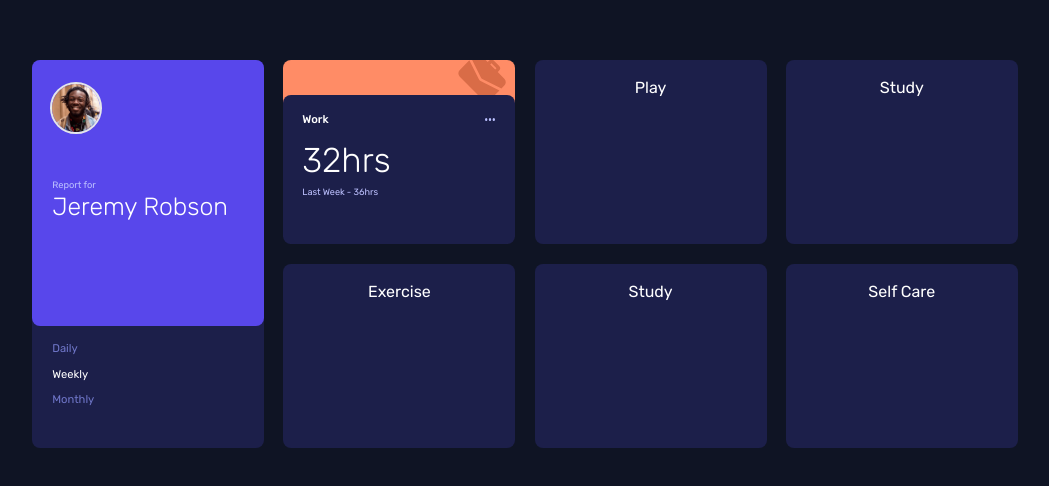
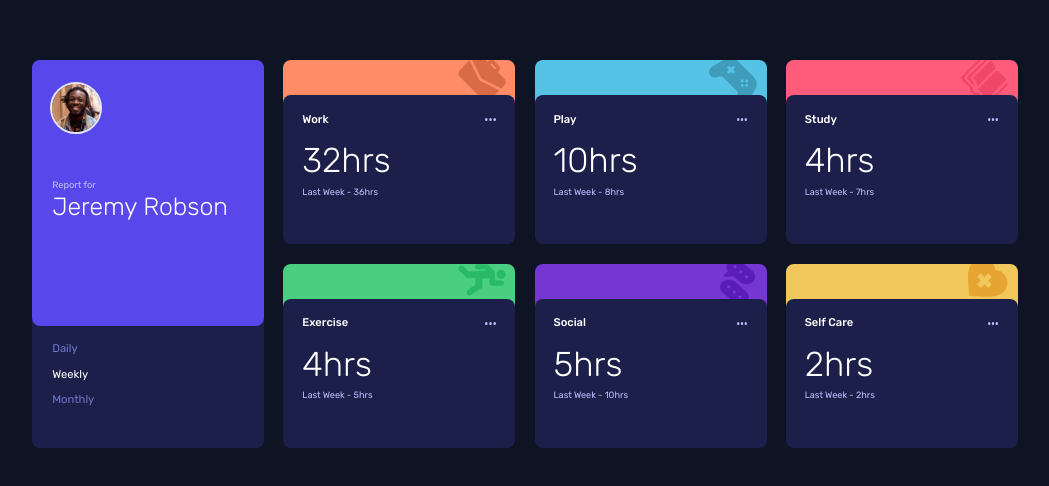
Before and after one commit to pkthunder87/time-tracker, a React (Vite) app: page / in a window 1280 px wide. Shown: the part 146-632 px from the top of the page, without its empty margins (115-1164 px from the left). Built offline with nearby package versions, Linux system fonts and the light colour scheme.

Commit message:
Feat: Finish static desktop design

```diff
--- a/src/components/AppLayout.jsx
+++ b/src/components/AppLayout.jsx
@@ -1,47 +1,65 @@
+import TimeBox from './TimeBox';
 import UserBox from './UserBox';
 
 function AppLayout() {
   return (
     <div className=" grid h-[48.5dvh] w-[77dvw] grid-cols-4 grid-rows-2 gap-[1.2rem] text-white">
       <UserBox />
-      <div className=" grid h-full grid-rows-[19%_81%] rounded-xl bg-primary-light-orange text-base">
-        <div className="  flex justify-end overflow-hidden rounded-lg bg-primary-light-orange">
-          <img
-            className="-mt-[.4rem] mr-[.6rem] h-12 w-12"
-            src="./icon-work.svg"
-            alt="suitcase"
-          />
-        </div>
-        <div className="rounded-lg bg-neutral-dark-blue p-[1.18rem] font-light">
-          <div className="-mt-[.4rem] flex items-center justify-between text-[.7rem] font-medium">
-            <p>Work</p>
-            <img
-              className="mr-[.1rem] h-[.2rem] w-[.64rem]"
-              src="./icon-ellipsis.svg"
-              alt="suitcase"
-            />
-          </div>
-          <p className="mt-[1.12rem] text-[2.15rem] ">32hrs</p>
-          <p className=" mt-[.4rem] text-[.57rem] font-normal  text-neutral-pale-blue">
-            Last Week - 36hrs
-          </p>
-        </div>
-      </div>
-      <div className=" flex h-full justify-center rounded-lg bg-neutral-dark-blue p-4 text-base">
-        Play
-      </div>
-      <div className=" flex h-full justify-center rounded-lg bg-neutral-dark-blue p-4 text-base">
-        Study
-      </div>
-      <div className=" flex h-full justify-center rounded-lg bg-neutral-dark-blue p-4 text-base">
-        Exercise
-      </div>
-      <div className=" flex h-full justify-center rounded-lg bg-neutral-dark-blue p-4 text-base">
-        Study
-      </div>
-      <div className=" flex h-full justify-center rounded-lg bg-neutral-dark-blue p-4 text-base">
-        Self Care
-      </div>
+
+      <TimeBox
+        activityIcon="icon-work.svg"
+        activityColor="bg-primary-light-orange"
+        activity="Work"
+        currentDuration="32"
+        previousDuration="36"
+      />
+
+      <TimeBox
+        activityIcon="icon-play.svg"
+        iconPosition="-mt-[.2rem] mr-[.6rem]"
+        activityColor="bg-primary-soft-blue"
+        activity="Play"
+        currentDuration="10"
+        previousDuration="8"
+      />
+
+      <TimeBox
+        activityIcon="icon-study.svg"
+        iconPosition="-mt-[.2rem] mr-[.6rem]"
+        activityColor="bg-primary-light-red"
+        activity="Study"
+        currentDuration="4"
+        previousDuration="7"
+      />
+
+      <TimeBox
+        activityIcon="icon-exercise.svg"
+        iconSize="h-8 w-12"
+        iconPosition=" mr-[.6rem]"
+        activityColor="bg-primary-lime-green"
+        activity="Exercise"
+        currentDuration="4"
+        previousDuration="5"
+      />
+
+      <TimeBox
+        activityIcon="icon-social.svg"
+        iconSize="h-14 w-12"
+        iconPosition="-mt-2 mr-2"
+        activityColor="bg-primary-violet"
+        activity="Social"
+        currentDuration="5"
+        previousDuration="10"
+      />
+
+      <TimeBox
+        activityIcon="icon-self-care.svg"
+        iconSize="h-10 w-10"
+        activityColor="bg-primary-yellow"
+        activity="Self Care"
+        currentDuration="2"
+        previousDuration="2"
+      />
     </div>
   );
 }
--- /dev/null
+++ b/src/components/TimeBox.jsx
@@ -0,0 +1,41 @@
+function TimeBox({
+  activityIcon,
+  iconSize = 'h-12 w-12',
+  iconPosition = '-mt-[.4rem] mr-[.6rem] ',
+  activityColor,
+  activity,
+  currentDuration,
+  previousDuration,
+}) {
+  return (
+    <div
+      className={`grid h-full grid-rows-[19%_81%] rounded-xl ${activityColor} text-base`}
+    >
+      <div
+        className={`flex justify-end overflow-hidden rounded-lg ${activityColor} `}
+      >
+        <img
+          className={`${iconSize} ${iconPosition}`}
+          src={activityIcon}
+          alt="suitcase"
+        />
+      </div>
+      <div className="group cursor-pointer rounded-lg bg-neutral-dark-blue p-[1.18rem] font-light focus-within:brightness-100 hover:brightness-[1.75]">
+        <div className="-mt-[.4rem] flex items-center justify-between text-[.7rem] font-medium">
+          <p>{activity}</p>
+          <img
+            className="mr-[.05rem] h-[.2rem] w-[.65rem] cursor-pointer hover:brightness-150 "
+            src="./icon-ellipsis.svg"
+            alt="suitcase"
+          />
+        </div>
+        <p className="mt-[1.12rem] text-[2.15rem] ">{currentDuration}hrs</p>
+        <p className=" mt-[.4rem] text-[.57rem] font-normal  text-neutral-pale-blue group-hover:text-neutral-desaturated-blue">
+          Last Week - {previousDuration}hrs
+        </p>
+      </div>
+    </div>
+  );
+}
+
+export default TimeBox;
--- a/tailwind.config.js
+++ b/tailwind.config.js
@@ -20,7 +20,7 @@ export default {
         'primary-light-red': 'hsl(348, 100%, 68%)',
         'primary-lime-green': 'hsl(145, 58%, 55%)',
         'primary-violet': 'hsl(264, 64%, 52%)',
-        'primary-soft-orange': ' hsl(43, 84%, 65%)',
+        'primary-yellow': ' hsl(43, 84%, 65%)',
         'neutral-very-dark-blue': 'hsl(226, 43%, 10%)',
         'neutral-dark-blue': 'hsl(235, 46%, 20%)',
         'neutral-desaturated-blue': 'hsl(235, 45%, 61%)',
```
Also changed, not shown: .eslintrc.cjs.
